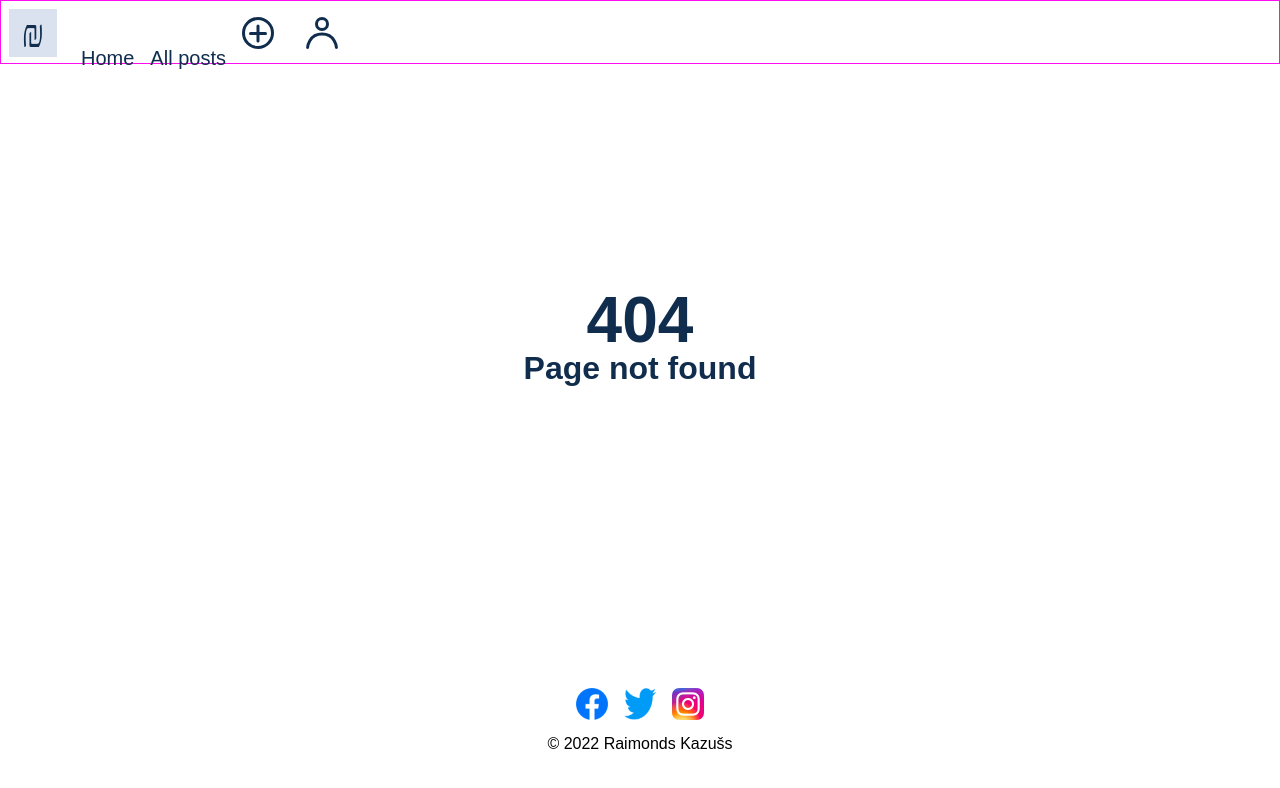
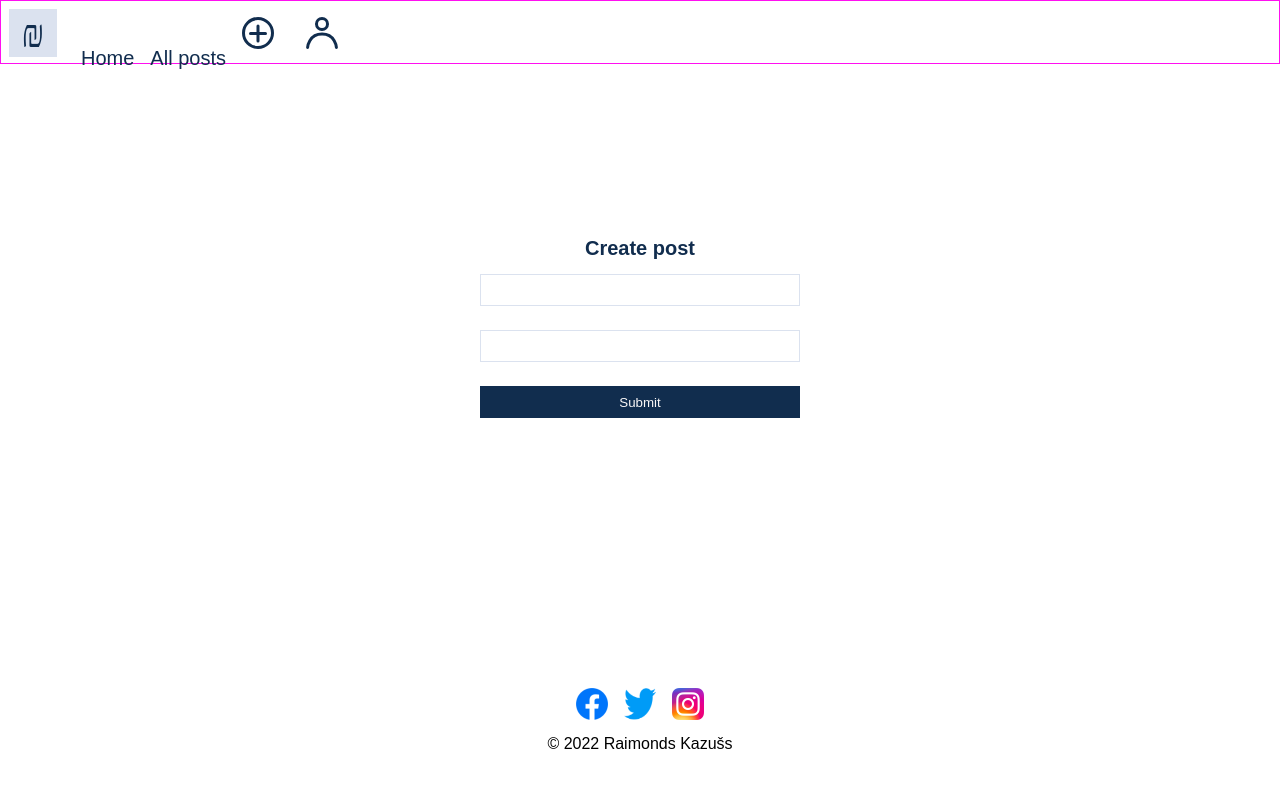
Before and after one commit to RaimondsKazuss/fd-9-react-1, a React (Create React App) app: page /create in a window 1280 px wide. Before the commit this address had no page. Shown: the top 788 px of the page. Built offline with nearby package versions, Linux system fonts and the light colour scheme.

Commit message:
create post page

```diff
--- a/src/App.js
+++ b/src/App.js
@@ -6,6 +6,7 @@ import Nav from "./components/Nav/Nav";
 import ModalContext from "./context/ModelContext";
 import GlobalStyle from "./GlobalStyle";
 import AllPosts from "./pages/AllPosts/AllPosts";
+import CreatePost from "./pages/CreatePost/CreatePost";
 import Home from "./pages/Home/Home";
 import NotFound from "./pages/NotFound/NotFound";
 
@@ -21,6 +22,7 @@ const App = () => {
           <Routes>
             <Route path="/" element={<Home />} />
             <Route exact path="/all-posts" element={<AllPosts />} />
+            <Route exact path="/create" element={<CreatePost />} />
             <Route path="*" element={<NotFound />} />
           </Routes>
           <Footer />
--- /dev/null
+++ b/src/pages/CreatePost/CreatePost.jsx
@@ -0,0 +1,47 @@
+import styled from "styled-components";
+import { Form, Formik } from "formik";
+import { object, string } from "yup";
+
+import FormError from "../../components/FormError/FormError";
+import FormTitle from "../../components/FormTitle/FormTitle";
+import InputField from "../../components/InputField/InputField";
+import SubmitButton from "../../components/SubmitButton/SubmitButton";
+
+const ContentContainer = styled.div`
+  height: calc(100vh - 8rem);
+  width: 20rem;
+  display: flex;
+  align-items: center;
+  margin: auto;
+`;
+
+const validationSchema = object({
+  title: string().required(),
+  description: string().required(),
+});
+
+const CreatePost = () => {
+  return (
+    <ContentContainer>
+      <Formik
+        initialValues={{
+          title: "",
+          description: "",
+        }}
+        validationSchema={validationSchema}
+        onSubmit={(values) => console.log(values)}
+      >
+        <Form>
+          <FormTitle>Create post</FormTitle>
+          <InputField type="text" name="title" />
+          <FormError name="title" />
+          <InputField type="text" name="description" />
+          <FormError name="description" />
+          <SubmitButton>Submit</SubmitButton>
+        </Form>
+      </Formik>
+    </ContentContainer>
+  );
+};
+
+export default CreatePost;
```
